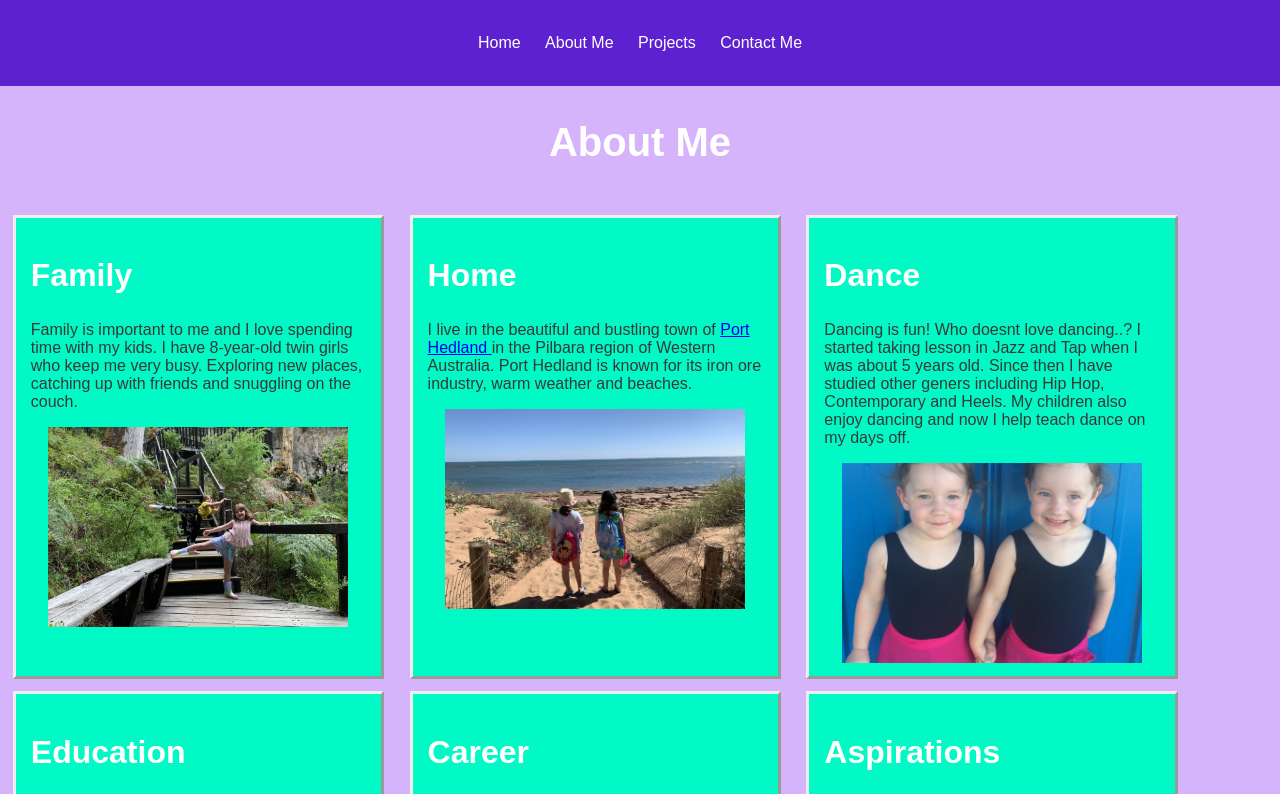
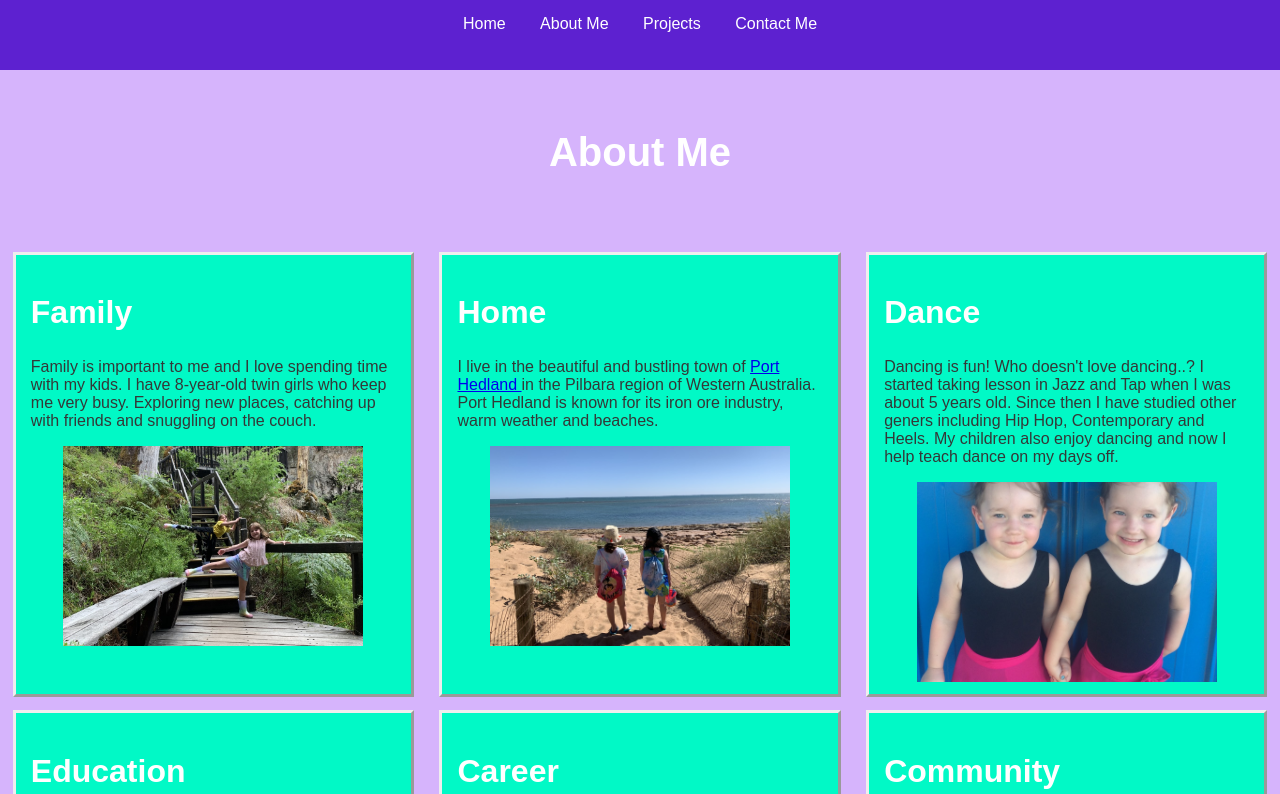
Before and after one commit to jbehrend89/jbehrend89.github.io, a plain HTML site: page About_Me.html in a window 1280 px wide. Shown: the top 794 px of the page. Drawn offline with Linux system fonts and the light colour scheme.

Commit message:
Updated Metadata and content
Inserted magic meta data from Amy to help the flex box

Updated spelling

Updated Aspirations>Community

```diff
--- a/About_Me.html
+++ b/About_Me.html
@@ -2,6 +2,8 @@
 <html lang="en">
     <head>
         <meta charset="utf-8"/>
+        <meta http-equiv="x-ua-compatible" content="ie=edge" />
+	    <meta name="viewport" content="width=device-width,initial-scale=1,shrink-to-fit=no" />
         <title>Cinta</title>
         <meta name="description" content= "Cinta's Protfolio" />
         <meta name="author" content="Jacinta" />
@@ -43,7 +45,7 @@
         <div class="column">
             <h2>Dance</h2>
             <p>
-                Dancing is fun! Who doesnt love dancing..?
+                Dancing is fun! Who doesn't love dancing..?
                 I started taking lesson in Jazz and Tap when I was about 5 years old.
                 Since then I have studied other geners including Hip Hop, Contemporary and Heels.
                 My children also enjoy dancing and now I help teach dance on my days off.
@@ -84,7 +86,7 @@
         </div>
 
         <div class="column">
-            <h2>Aspirations</h2>
+            <h2>Community</h2>
             <p>
                 Community involvement is something I am very passionate about. Living in a regional/remote
                 town means that things don’t get done without people from the community giving their input.
--- a/styles.css
+++ b/styles.css
@@ -12,7 +12,7 @@ body {
 
 h1 {
     font-size: 2.5rem;
-    margin: 0;
+    margin-top: 10px;
     text-align: center;
     color: #fff;
 }
@@ -27,7 +27,7 @@ header a {
     font-size: 1rem;
     text-decoration: none;
     margin: 10px;
-    padding: 1.5rem 0;
+    padding: 5px;
     display: inline-block;
     color: #fff;
 }
@@ -73,7 +73,9 @@ footer {
   }
 
 /*About Me Styles*/
-  * {box-sizing: border-box;}
+  * {
+    box-sizing: border-box;
+}
 
 /* Style Row */
 .row {
@@ -93,9 +95,9 @@ footer {
 /* When Screen width is 400px or more make the columns stack next to each other*/
 @media screen and (min-width: 400px) {
     .row > .column {
-      flex: 0 0 29%;
-      max-width: 29%;
+      flex: 1 0 29%;
     }
+}
 
 .column {
     height: auto;
@@ -108,15 +110,28 @@ footer {
     border: outset;
 
 }
-.column img {
+
+.column img  {
     display: block;
     margin-left: auto;
     margin-right: auto;
-    width: 300px;
-    height: 200px;
+    width: 200px;
+    height: 100px;
     object-fit: cover;
+}
 
-}
+/*About me - Responsive design for images*/
+    /* For devices 1200px and larger: */
+  @media only screen and (min-width: 1200px) {
+    .column img  {
+        display: block;
+        margin-left: auto;
+        margin-right: auto;
+        width: 300px;
+        height: 200px;
+        object-fit: cover;
+    }
+  }
 
 /*About Me - Community video formating to centered*/
 .video {
@@ -127,6 +142,7 @@ footer {
     background-color: #D6B4FC;
 }
 
+/*Projects Styles*/
 #d-projects {
     text-align: center;
 }
```
Also changed, not shown: Contact_Me.html (+2 -0 lines), Projects.html (+2 -0 lines), index.html (+2 -0 lines).
